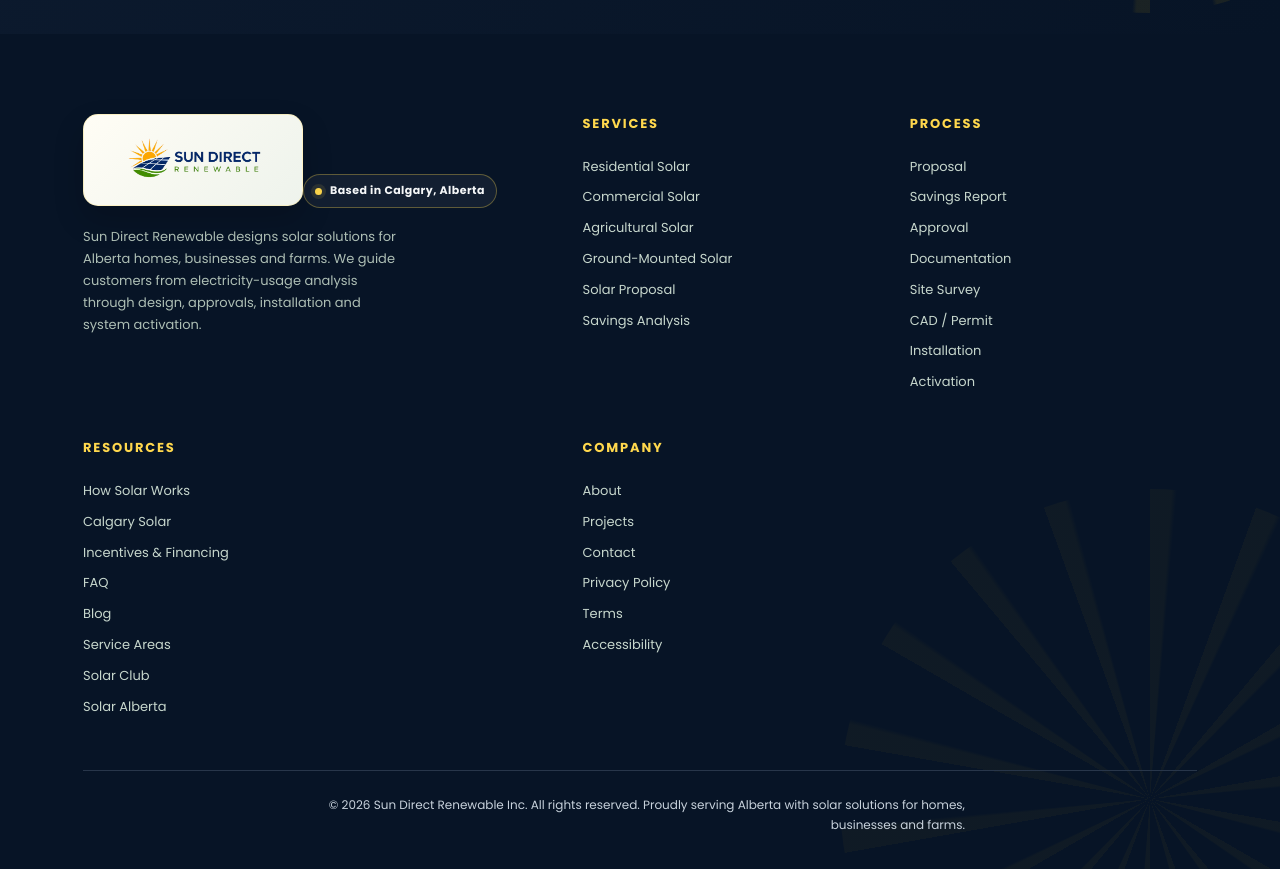
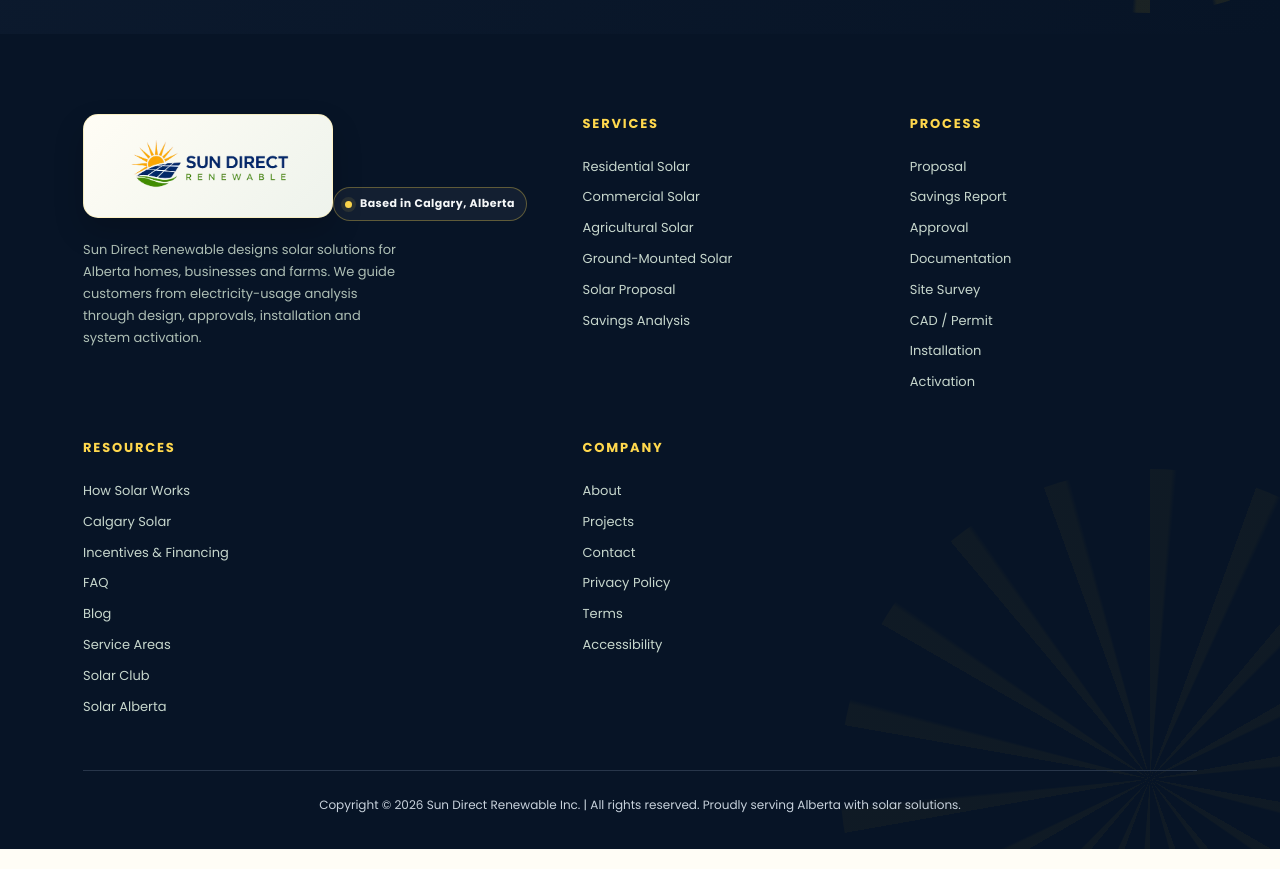
Before and after one commit to yasir-solar/sun-direct, a Next.js app: page /blog in a window 1280 px wide. Shown: the part 1927-2796 px from the top of the page. Built offline with nearby package versions, Linux system fonts and the light colour scheme.

Commit message:
Footer changes

```diff
--- a/app/solar.css
+++ b/app/solar.css
@@ -552,8 +552,9 @@
 .solar-hero .hero-poster{inset:0;width:100%;height:100%;transform:none}
 
 /* Footer brand and credit alignment */
-.footer .logo-image{display:flex;align-items:center;justify-content:center}
-.footer .logo-image img{width:190px;height:auto;max-height:70px;object-fit:contain}
+.footer .logo-image{display:flex;align-items:center;justify-content:center;flex-basis:250px;width:250px;height:104px;padding:10px 15px}
+.footer .logo-image img{width:220px;height:auto;max-height:84px;object-fit:contain}
 .footer-bottom{display:flex;justify-content:center;text-align:center;margin-top:48px;padding:24px 0 34px}
-.footer-bottom p{max-width:760px;margin:0;color:#c8d2dc;font-size:12px;line-height:1.65}
-@media(max-width:760px){.footer .logo-image img{width:178px;max-height:66px}.footer-bottom{margin-top:38px;padding-bottom:96px}}
+.footer-bottom p{max-width:none;margin:0;color:#c8d2dc;font-size:12px;line-height:1.65;white-space:nowrap}
+.footer-credit-mobile{display:none}
+@media(max-width:760px){.footer .logo-image{flex-basis:230px;width:230px;height:96px;padding:9px 14px}.footer .logo-image img{width:202px;max-height:77px}.footer-bottom{margin-top:38px;padding-bottom:96px}.footer-bottom p{white-space:normal}.footer-credit-desktop{display:none}.footer-credit-mobile{display:inline}}
--- a/components/Footer.tsx
+++ b/components/Footer.tsx
@@ -10,5 +10,5 @@
     <div><h2>Process</h2>{process.map((label,index)=><Link key={label} href={`/our-process#step-${index+1}`}>{label}</Link>)}</div>
     <div><h2>Resources</h2><Link href="/how-solar-works">How Solar Works</Link><Link href="/solar-panels-calgary">Calgary Solar</Link><Link href="/solar-incentives-financing">Incentives & Financing</Link><Link href="/faq">FAQ</Link><Link href="/blog">Blog</Link><Link href="/service-areas">Service Areas</Link><a href="https://solarclub.ca" target="_blank" rel="noopener noreferrer">Solar Club</a><a href="https://solaralberta.ca" target="_blank" rel="noopener noreferrer">Solar Alberta</a></div>
     <div><h2>Company</h2><Link href="/about">About</Link><Link href="/projects">Projects</Link><Link href="/contact">Contact</Link><Link href="/privacy-policy">Privacy Policy</Link><Link href="/terms">Terms</Link><Link href="/accessibility">Accessibility</Link></div>
-  </div><div className="footer-bottom container"><p>&copy; {new Date().getFullYear()} Sun Direct Renewable Inc. All rights reserved. Proudly serving Alberta with solar solutions for homes, businesses and farms.</p></div></footer>;
+  </div><div className="footer-bottom container"><p><span className="footer-credit-desktop">Copyright © {new Date().getFullYear()} Sun Direct Renewable Inc. | All rights reserved. Proudly serving Alberta with solar solutions.</span><span className="footer-credit-mobile">© {new Date().getFullYear()} Sun Direct Renewable Inc. | All rights reserved.</span></p></div></footer>;
 }
```
